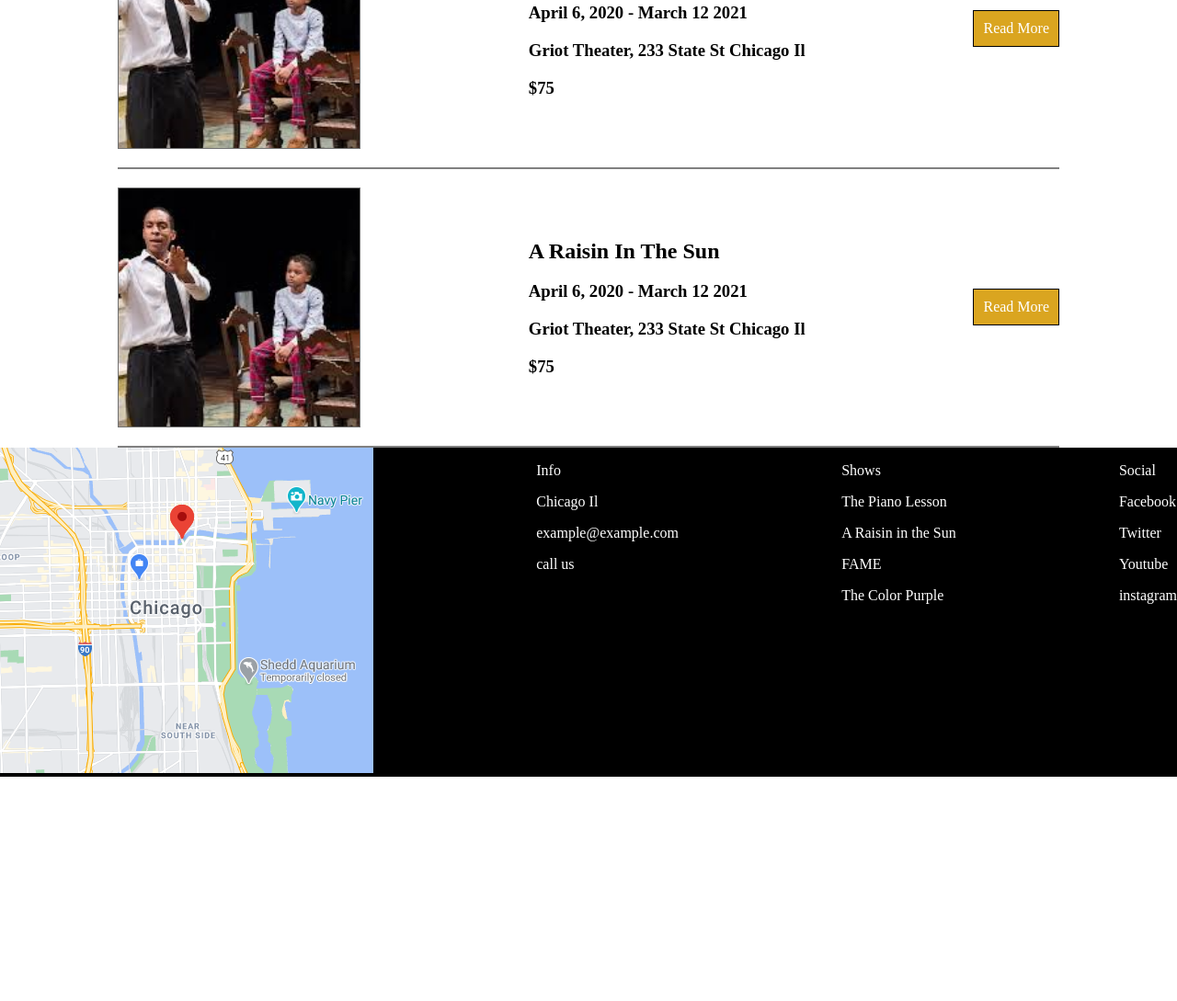
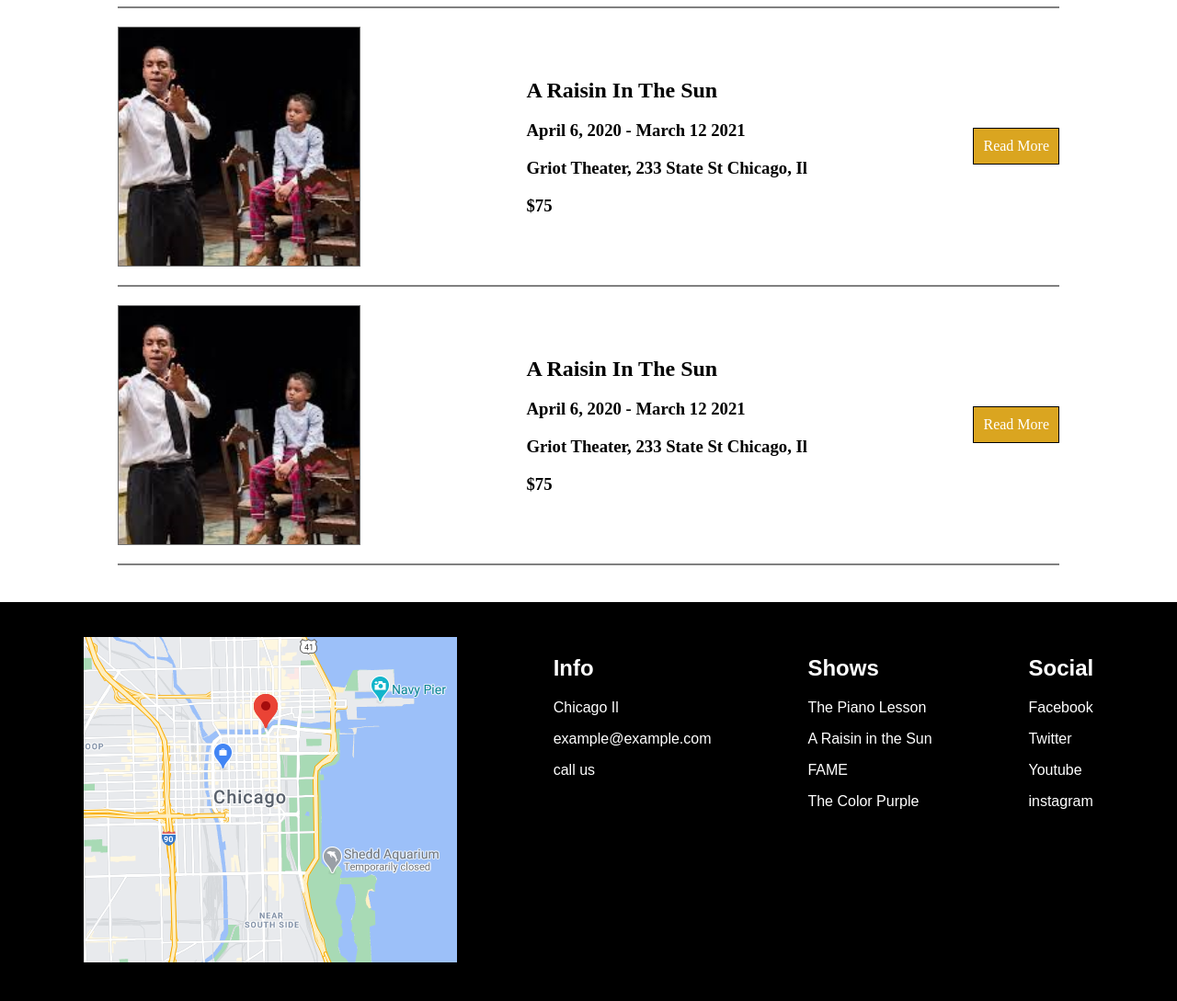
Before and after one commit to patrickjdineen/theater_company, a plain HTML site: page index.html in a window 1280 px wide. Shown: the part 1825-2914 px from the top of the page at 92% size. Before the commit the page ends 2670 px from the top, so only its background shows below. Drawn offline with Linux system fonts and the light colour scheme.

Commit message:
Nearly complete

```diff
--- a/index.html
+++ b/index.html
@@ -5,6 +5,7 @@
     <meta name="viewport" content="width=device-width, initial-scale=1.0">
     <title>Griot Theater</title>
     <link rel="stylesheet" type="text/css" href="style.css">
+
 </head>
 
 <body>
@@ -31,7 +32,7 @@
             <div>
                 <h2>A Raisin In The Sun</h2>
                 <h3>April 6, 2020 - March 12 2021</h3>
-                <h3>Griot Theater, 233 State St Chicago Il</h3>
+                <h3>Griot Theater, 233 State St Chicago, Il</h3>
                 <h3>$75</h3>
             </div>
             <div class="button">
@@ -43,7 +44,7 @@
             <div>
                 <h2>A Raisin In The Sun</h2>
                 <h3>April 6, 2020 - March 12 2021</h3>
-                <h3>Griot Theater, 233 State St Chicago Il</h3>
+                <h3>Griot Theater, 233 State St Chicago, Il</h3>
                 <h3>$75</h3>
             </div>
             <div class="button">
@@ -55,7 +56,7 @@
             <div>
                 <h2>A Raisin In The Sun</h2>
                 <h3>April 6, 2020 - March 12 2021</h3>
-                <h3>Griot Theater, 233 State St Chicago Il</h3>
+                <h3>Griot Theater, 233 State St Chicago, Il</h3>
                 <h3>$75</h3>
             </div>
             <div class="button">
@@ -67,7 +68,7 @@
             <div>
                 <h2>A Raisin In The Sun</h2>
                 <h3>April 6, 2020 - March 12 2021</h3>
-                <h3>Griot Theater, 233 State St Chicago Il</h3>
+                <h3>Griot Theater, 233 State St Chicago, Il</h3>
                 <h3>$75</h3>
             </div>
             <div class="button">
@@ -76,32 +77,31 @@
         </div>
 
     </div>
-    <div id="footer">
-        <div class="map">
+    <footer class="footer_container">
+        <div class="footer_img">
             <img src="images/map.png" alt="map">
         </div>
-        <div class="info">
-            <p>Info</p>
+        <div>
+            <h2>Info</h2>
             <p>Chicago Il</p>
             <p>example@example.com</p>
             <p>call us</p>
         </div>
-        <div class="shows">
-            <p>Shows</p>
+        <div>
+            <h2>Shows</h2>
             <p>The Piano Lesson</p>
             <p>A Raisin in the Sun</p>
             <p>FAME</p>
             <p>The Color Purple</p>
         </div>
-        <div class="Social">
-            <p>Social</p>
+        <div>
+            <h2>Social</h2>
             <p>Facebook</p>
             <p>Twitter</p>
             <p>Youtube</p>
             <p>instagram</p>
         </div>
-
-    </div>
+    </footer>
 
 </body>
 </html>
--- a/style.css
+++ b/style.css
@@ -1,6 +1,6 @@
 body{
     margin:0;
-padding:0;
+    padding:0;
 }
 
 /*Nav Bar*/
@@ -21,6 +21,10 @@ padding:0;
     color:white;
 }
 
+.nav_bar a:hover{
+    text-decoration:underline;
+}
+
 .nav_bar li{
     display:inline-block;
     padding:0 1vw 0 1vw;
@@ -29,7 +33,7 @@ padding:0;
 /*Banner image and Featured Shows*/
 #f_shows{
     position:absolute;
-    top:40%;
+    top:50%;
     left: 50%;
     transform: translate(-50%,-50%);
     color:white;
@@ -39,8 +43,8 @@ padding:0;
 #banner_image{
     width:100%;
 }
+
 /*List of shows section*/
-
 .show{
     display:flex;
     flex-direction: row;
@@ -54,9 +58,13 @@ padding:0;
 }
 
 .show_title{
-    border:solid 1px black;
-    background-color:grey;
+    padding:0;
+    padding-left:5vw;
+    margin: 10vw 10vw 0vw 10vw;
+    border:1px solid black;
+    background-color: lightgray;
 }
+
 .button{
     border:1px solid black;
     background-color:goldenrod;
@@ -67,10 +75,16 @@ padding:0;
     text-decoration:none;
     font-size:2x;
 }
-#footer{
+
+/*Footer section styling*/
+.footer_container{
     display:flex;
     flex-direction:row;
-    justify-content: space-between;
+    justify-content: space-around;
     color:white;
     background-color:black;
+    font-family:sans-serif;
+    align-items:stretch;
+    padding: 3vw;
+    margin-top:5vh;
 }
```
